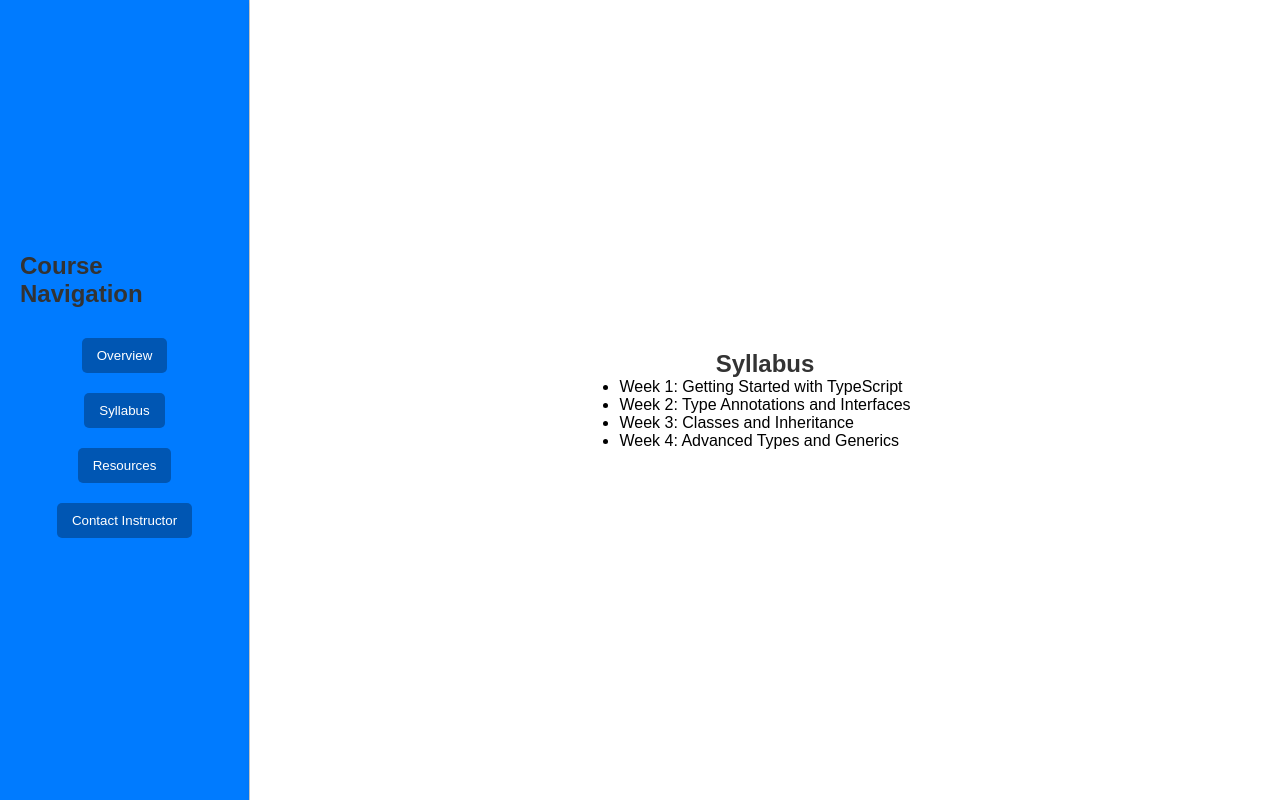
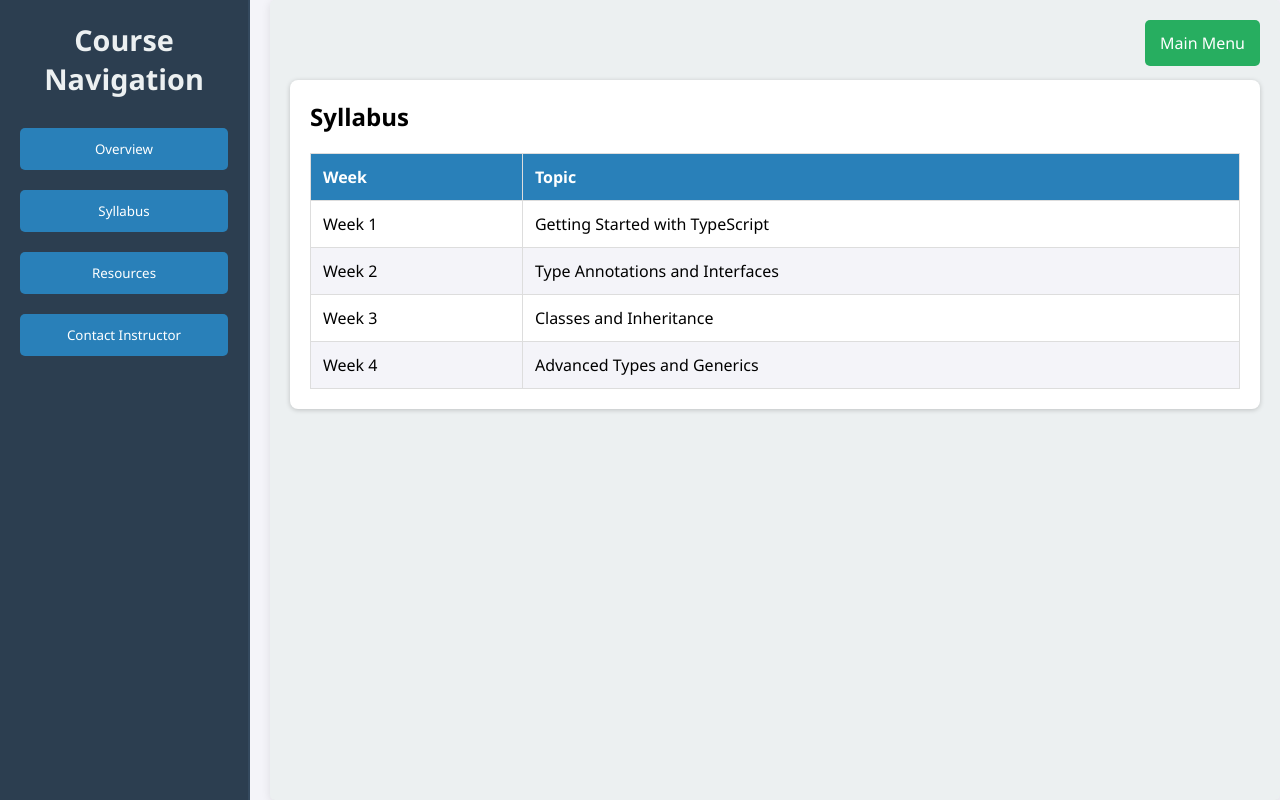
Before and after one commit to BuffWuff1712/FourGetAlready, a React (Vite) app in the folder frontend/: page / in a window 1280 px wide. Both pictures are taken after a click on the button "Syllabus". Built offline with nearby package versions, Linux system fonts and the light colour scheme.

Commit message:
Update UI look

```diff
--- a/frontend/src/App.css
+++ b/frontend/src/App.css
@@ -1,84 +1,144 @@
-/* src/App.css */
 * {
   box-sizing: border-box;
   margin: 0;
   padding: 0;
+  font-family: 'Segoe UI', Tahoma, Geneva, Verdana, sans-serif; /* Updated font */
 }
 
 html, body, #root {
   height: 100%;
-  background-color: #eaeaea; /* Light gray background for contrast */
+  background-color: #f4f4f9; /* Softer background color */
+}
+
+.sidebar, .course-details {
+  height: 100vh; /* Ensure full height alignment */
 }
 
 .app {
   display: flex;
-  font-family: Arial, sans-serif;
-  height: 100vh; /* Set full height */
+  height: 100vh;
 }
 
 .sidebar {
-  width: 250px; /* Set a fixed width for the sidebar */
-  background-color: #007bff; /* Bootstrap primary color */
-  color: white; /* Text color */
+  width: 250px;
+  background-color: #2c3e50; /* Darker sidebar */
+  color: #ecf0f1; /* Lighter text color */
   padding: 20px;
-  border-right: 1px solid #ccc;
-  flex-shrink: 0; /* Prevent sidebar from shrinking */
+  border-right: 2px solid #34495e; /* Solid border */
   display: flex;
-  flex-direction: column; /* Stack children vertically */
-  justify-content: center; /* Center children vertically */
-  align-items: center; /* Center children horizontally */
+  flex-direction: column;
+  flex-shrink: 0;
 }
 
 .sidebar h2 {
-  margin-bottom: 20px; /* Add space below the heading */
+  margin-bottom: 20px;
+  font-size: 1.8rem;
+  text-align: center;
 }
 
 .sidebar button {
-  margin: 10px 0; /* Add vertical space between buttons */
-  padding: 10px 15px; /* Add some padding for buttons */
-  background-color: #0056b3; /* Darker shade for buttons */
-  color: white; /* Button text color */
-  border: none; /* Remove default border */
-  border-radius: 5px; /* Rounded corners for buttons */
-  cursor: pointer; /* Change cursor to pointer on hover */
-  transition: background-color 0.3s; /* Smooth transition for hover effect */
+  margin: 10px 0;
+  padding: 12px 15px;
+  background-color: #2980b9;
+  color: white;
+  border: none;
+  border-radius: 5px;
+  cursor: pointer;
+  transition: background-color 0.3s;
 }
 
 .sidebar button:hover {
-  background-color: #004494; /* Change button color on hover */
+  background-color: #3498db;
 }
 
 .course-details {
   padding: 20px;
-  flex-grow: 1; /* Allow the course details to grow */
-  background-color: white; /* White background for course details */
-  box-shadow: 0 2px 5px rgba(0, 0, 0, 0.1); /* Subtle shadow for depth */
-  overflow-y: auto; /* Allow scrolling if content is too long */
-  display: flex;
-  flex-direction: column;
-  justify-content: center; /* Center content vertically */
-  align-items: center; /* Center content horizontally */
+  padding-top: 80px; /* Adjusted padding for spacing below the button */
+  flex-grow: 1;
+  background-color: #ecf0f1;
+  box-shadow: 0 2px 10px rgba(0, 0, 0, 0.1);
+  overflow-y: auto;
+  margin-left: 20px;
+  border-radius: 5px;
 }
 
-h1, h2 {
-  color: #333; /* Dark text color */
+.details-section {
+  background-color: white;
+  padding: 20px;
+  border-radius: 8px;
+  box-shadow: 0 1px 5px rgba(0, 0, 0, 0.2);
+  margin-bottom: 20px;
 }
 
-/* Responsive design */
-@media (max-width: 768px) {
-  .sidebar {
-    width: 200px; /* Adjust sidebar width */
-  }
+
+.course-title {
+  font-size: 2rem;
+  color: #2980b9;
+  margin-bottom: 10px;
 }
 
-@media (max-width: 600px) {
-  .app {
-    flex-direction: column; /* Stack components vertically on small screens */
-  }
+.course-info, .course-description {
+  color: #555;
+}
 
-  .sidebar {
-    width: 100%; /* Full width for sidebar */
-    border-right: none; /* Remove border on small screens */
-    border-bottom: 1px solid #ccc; /* Add bottom border for separation */
-  }
+.resource-link {
+  color: #2980b9;
+  text-decoration: none;
+  font-weight: bold;
 }
+
+.resource-link:hover {
+  text-decoration: underline;
+}
+
+.main-menu-button {
+  position: fixed;
+  top: 20px;
+  right: 20px;
+  background-color: #27ae60;
+  color: white;
+  border: none;
+  border-radius: 5px;
+  padding: 12px 15px;
+  cursor: pointer;
+  font-size: 1rem;
+  transition: background-color 0.3s;
+}
+
+.main-menu-button:hover {
+  background-color: #2ecc71; /* Menu button hover color */
+}
+
+.syllabus-table {
+  width: 100%;
+  border-collapse: collapse;
+  margin-top: 20px;
+}
+
+.syllabus-table th, .syllabus-table td {
+  border: 1px solid #ddd;
+  padding: 12px;
+  text-align: left;
+}
+
+.syllabus-table th {
+  background-color: #2980b9;
+  color: white;
+}
+
+.syllabus-table tr:nth-child(even) {
+  background-color: #f4f4f9;
+}
+
+.syllabus-table tr:hover {
+  background-color: #e0e0e0;
+}
+
+.syllabus-table td a {
+  color: #2980b9;
+  text-decoration: none;
+}
+
+.syllabus-table td a:hover {
+  text-decoration: underline;
+}
--- a/frontend/src/App.tsx
+++ b/frontend/src/App.tsx
@@ -1,4 +1,3 @@
-// src/App.tsx
 import React, { useState } from 'react';
 import './App.css';
 import Sidebar from './components/course_page/justin/Sidebar';
@@ -15,6 +14,7 @@ const App: React.FC = () => {
     <div className="app">
       <Sidebar onSelect={handleSelect} />
       <CourseDetails content={selectedContent} />
+      <button className="main-menu-button">Main Menu</button>
     </div>
   );
 };
--- a/frontend/src/components/course_page/justin/CourseDetails.tsx
+++ b/frontend/src/components/course_page/justin/CourseDetails.tsx
@@ -1,23 +1,25 @@
-// src/components/CourseDetails.tsx
 import React from 'react';
 
+// Define the interface for component props
 interface CourseDetailsProps {
-  content: string; // New prop to determine what content to display
+  content: string;
 }
 
+// Define the CourseDetails component
 const CourseDetails: React.FC<CourseDetailsProps> = ({ content }) => {
+  // Define course details object
   const courseDetails = {
     overview: {
       title: "Introduction to TypeScript",
-      description: "This course covers the fundamentals of TypeScript, a typed superset of JavaScript.",
+      description: "This course covers the fundamentals of TypeScript, a typed superset of JavaScript that compiles to plain JavaScript. You will learn about its features, best practices, and how to integrate it into your workflow.",
       instructor: "John Doe",
       duration: "4 weeks"
     },
     syllabus: [
-      "Week 1: Getting Started with TypeScript",
-      "Week 2: Type Annotations and Interfaces",
-      "Week 3: Classes and Inheritance",
-      "Week 4: Advanced Types and Generics"
+      { week: "Week 1", topic: "Getting Started with TypeScript" },
+      { week: "Week 2", topic: "Type Annotations and Interfaces" },
+      { week: "Week 3", topic: "Classes and Inheritance" },
+      { week: "Week 4", topic: "Advanced Types and Generics" }
     ],
     resources: {
       link: "https://www.typescriptlang.org/docs/",
@@ -31,38 +33,54 @@ const CourseDetails: React.FC<CourseDetailsProps> = ({ content }) => {
   return (
     <div className="course-details">
       {content === 'overview' && (
-        <>
-          <h1>{courseDetails.overview.title}</h1>
-          <p><strong>Instructor:</strong> {courseDetails.overview.instructor}</p>
-          <p><strong>Duration:</strong> {courseDetails.overview.duration}</p>
+        <div className="details-section">
+          <h1 className="course-title">{courseDetails.overview.title}</h1>
+          <p className="course-info"><strong>Instructor:</strong> {courseDetails.overview.instructor}</p>
+          <p className="course-info"><strong>Duration:</strong> {courseDetails.overview.duration}</p>
           <h2>Description</h2>
-          <p>{courseDetails.overview.description}</p>
-        </>
+          <p className="course-description">{courseDetails.overview.description}</p>
+        </div>
       )}
       {content === 'syllabus' && (
-        <>
+        <div className="details-section">
           <h2>Syllabus</h2>
-          <ul>
-            {courseDetails.syllabus.map((item, index) => (
-              <li key={index}>{item}</li>
-            ))}
-          </ul>
-        </>
+          <table className="syllabus-table">
+            <thead>
+              <tr>
+                <th>Week</th>
+                <th>Topic</th>
+              </tr>
+            </thead>
+            <tbody>
+              {courseDetails.syllabus.map((item, index) => (
+                <tr key={index}>
+                  <td>{item.week}</td>
+                  <td>{item.topic}</td>
+                </tr>
+              ))}
+            </tbody>
+          </table>
+        </div>
       )}
       {content === 'resources' && (
-        <>
+        <div className="details-section">
           <h2>Resources</h2>
           <p>{courseDetails.resources.description}</p>
-          <a href={courseDetails.resources.link} target="_blank" rel="noopener noreferrer">
+          <a
+            className="resource-link"
+            href={courseDetails.resources.link}
+            target="_blank"
+            rel="noopener noreferrer"
+          >
             Official Documentation
           </a>
-        </>
+        </div>
       )}
       {content === 'contact' && (
-        <>
+        <div className="details-section">
           <h2>Contact Instructor</h2>
-          <p>Email: {courseDetails.contact.email}</p>
-        </>
+          <p className="course-info">Email: {courseDetails.contact.email}</p>
+        </div>
       )}
     </div>
   );
--- a/frontend/src/components/course_page/justin/Sidebar.tsx
+++ b/frontend/src/components/course_page/justin/Sidebar.tsx
@@ -1,8 +1,7 @@
-// src/components/Sidebar.tsx
 import React from 'react';
 
 interface SidebarProps {
-  onSelect: (content: string) => void; // Function to change content in the main area
+  onSelect: (content: string) => void;
 }
 
 const Sidebar: React.FC<SidebarProps> = ({ onSelect }) => {
```
